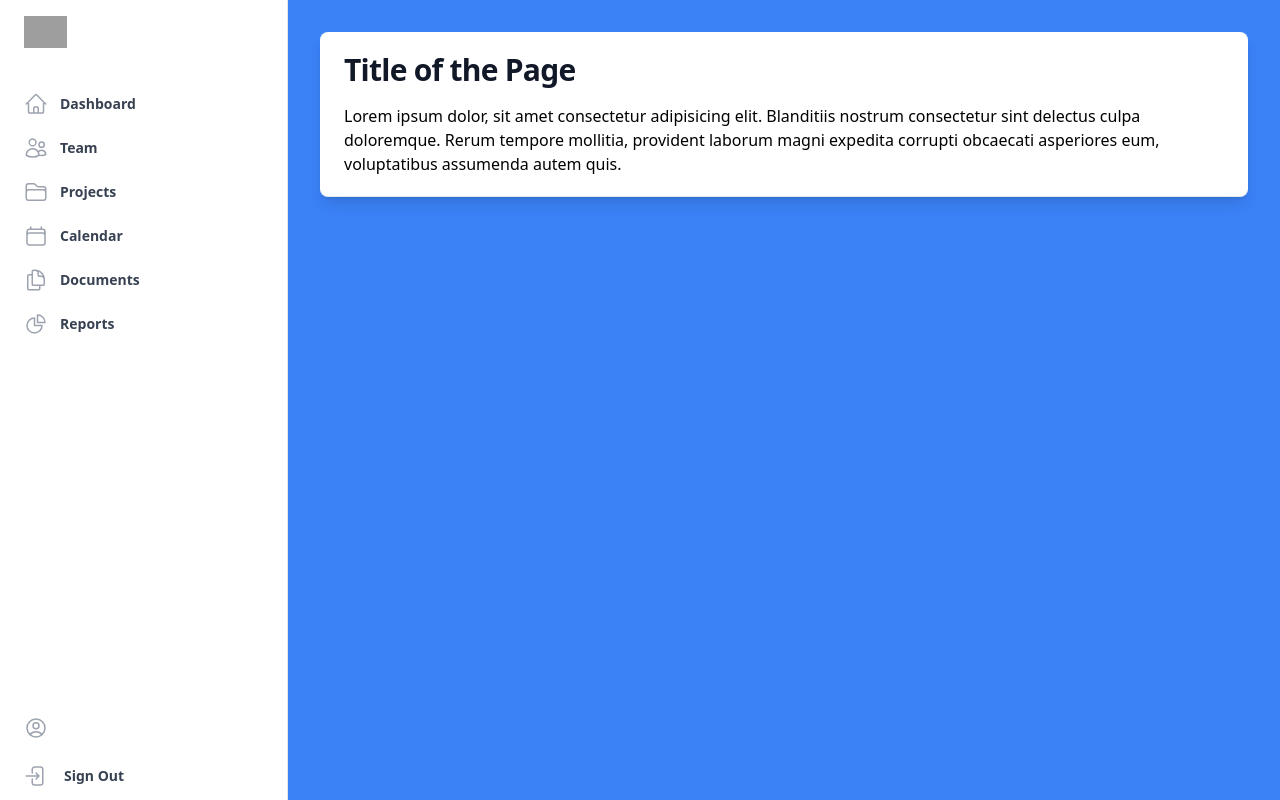
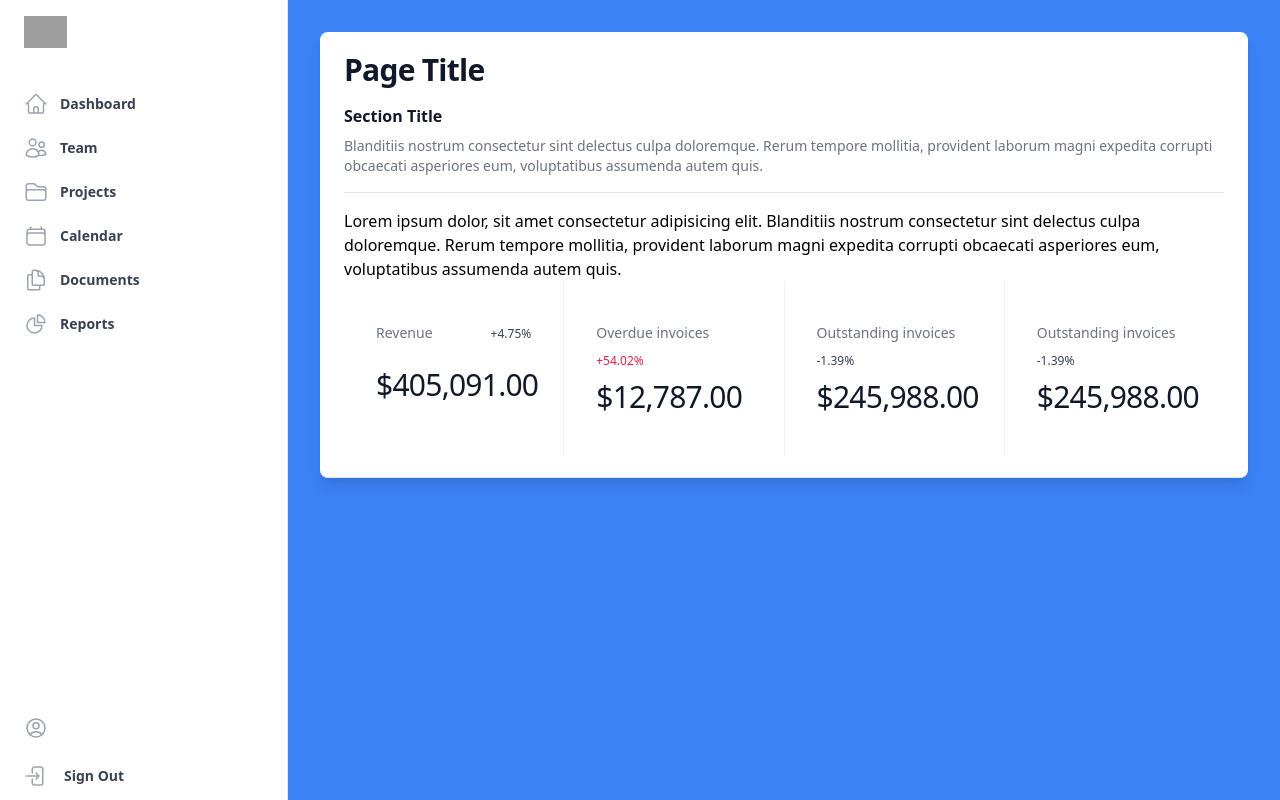
Before and after one commit to C6ABK/DjangoWSIC, a React (Create React App) app in the folder frontend/: page /protectedScreen in a window 1280 px wide. Built offline with nearby package versions, Linux system fonts and the light colour scheme; sample sign-in values are in the browser's storage; grey boxes are pictures that could not be loaded.

Commit message:
Stats component

```diff
--- a/frontend/src/components/PageHeading.jsx
+++ b/frontend/src/components/PageHeading.jsx
@@ -1,9 +1,9 @@
-export default function PageHeading({children}) {
+export default function PageHeading({title}) {
     return (
         <div className="md:flex md:items-center md:justify-between">
             <div className="min-w-0 flex-1">
                 <h2 className="text-2xl font-bold leading-7 text-gray-900 sm:truncate sm:text-3xl sm:tracking-tight pb-4">
-                    {children}
+                    {title}
                 </h2>
             </div>
         </div>
--- /dev/null
+++ b/frontend/src/components/SectionHeading.jsx
@@ -0,0 +1,12 @@
+export default function SectionHeading({title, description}) {
+    return (
+      <div className="border-b border-gray-200 pb-4 mb-4">
+        <h3 className="text-base font-semibold leading-6 text-gray-900">{title}</h3>
+        {description &&
+            <p className="mt-2 max-w-4xl text-sm text-gray-500">
+                {description}
+            </p>
+        }
+      </div>
+    )
+  }
--- /dev/null
+++ b/frontend/src/components/Stats.jsx
@@ -0,0 +1,36 @@
+const stats = [
+    { name: 'Revenue', value: '$405,091.00', change: '+4.75%', changeType: 'positive' },
+    { name: 'Overdue invoices', value: '$12,787.00', change: '+54.02%', changeType: 'negative' },
+    { name: 'Outstanding invoices', value: '$245,988.00', change: '-1.39%', changeType: 'positive' },
+    { name: 'Outstanding invoices', value: '$245,988.00', change: '-1.39%', changeType: 'positive' },
+  ]
+
+  function classNames(...classes) {
+    return classes.filter(Boolean).join(' ')
+  }
+
+  export default function Stats() {
+    return (
+      <dl className="mx-auto grid grid-cols-1 gap-px bg-gray-900/5 sm:grid-cols-2 lg:grid-cols-4">
+        {stats.map((stat) => (
+          <div
+            key={stat.name}
+            className="flex flex-wrap items-baseline justify-between gap-x-4 gap-y-2 bg-white px-4 py-10 sm:px-6 xl:px-8"
+          >
+            <dt className="text-sm font-medium leading-6 text-gray-500">{stat.name}</dt>
+            <dd
+              className={classNames(
+                stat.changeType === 'negative' ? 'text-rose-600' : 'text-gray-700',
+                'text-xs font-medium'
+              )}
+            >
+              {stat.change}
+            </dd>
+            <dd className="w-full flex-none text-3xl font-medium leading-10 tracking-tight text-gray-900">
+              {stat.value}
+            </dd>
+          </div>
+        ))}
+      </dl>
+    )
+  }
--- a/frontend/src/screens/ProtectedScreen.jsx
+++ b/frontend/src/screens/ProtectedScreen.jsx
@@ -5,6 +5,8 @@ import { useNavigate } from 'react-router-dom'
 import Sidebar from '../components/Sidebar'
 import Card from '../components/Card'
 import PageHeading from '../components/PageHeading'
+import SectionHeading from '../components/SectionHeading'
+import Stats from '../components/Stats'
 
 function ProctectedScreen() {
     const userLogin = useSelector(state => state.userLogin)
@@ -23,8 +25,10 @@ function ProctectedScreen() {
             {userInfo &&
                 <Sidebar userInfo={userInfo}>
                     <Card>
-                        <PageHeading>Title of the Page</PageHeading>
+                        <PageHeading title="Page Title" />
+                        <SectionHeading title="Section Title" description="Blanditiis nostrum consectetur sint delectus culpa doloremque. Rerum tempore mollitia, provident laborum magni expedita corrupti obcaecati asperiores eum, voluptatibus assumenda autem quis." />
                         Lorem ipsum dolor, sit amet consectetur adipisicing elit. Blanditiis nostrum consectetur sint delectus culpa doloremque. Rerum tempore mollitia, provident laborum magni expedita corrupti obcaecati asperiores eum, voluptatibus assumenda autem quis.
+                        <Stats />
                     </Card>
                 </Sidebar>
             }
```
